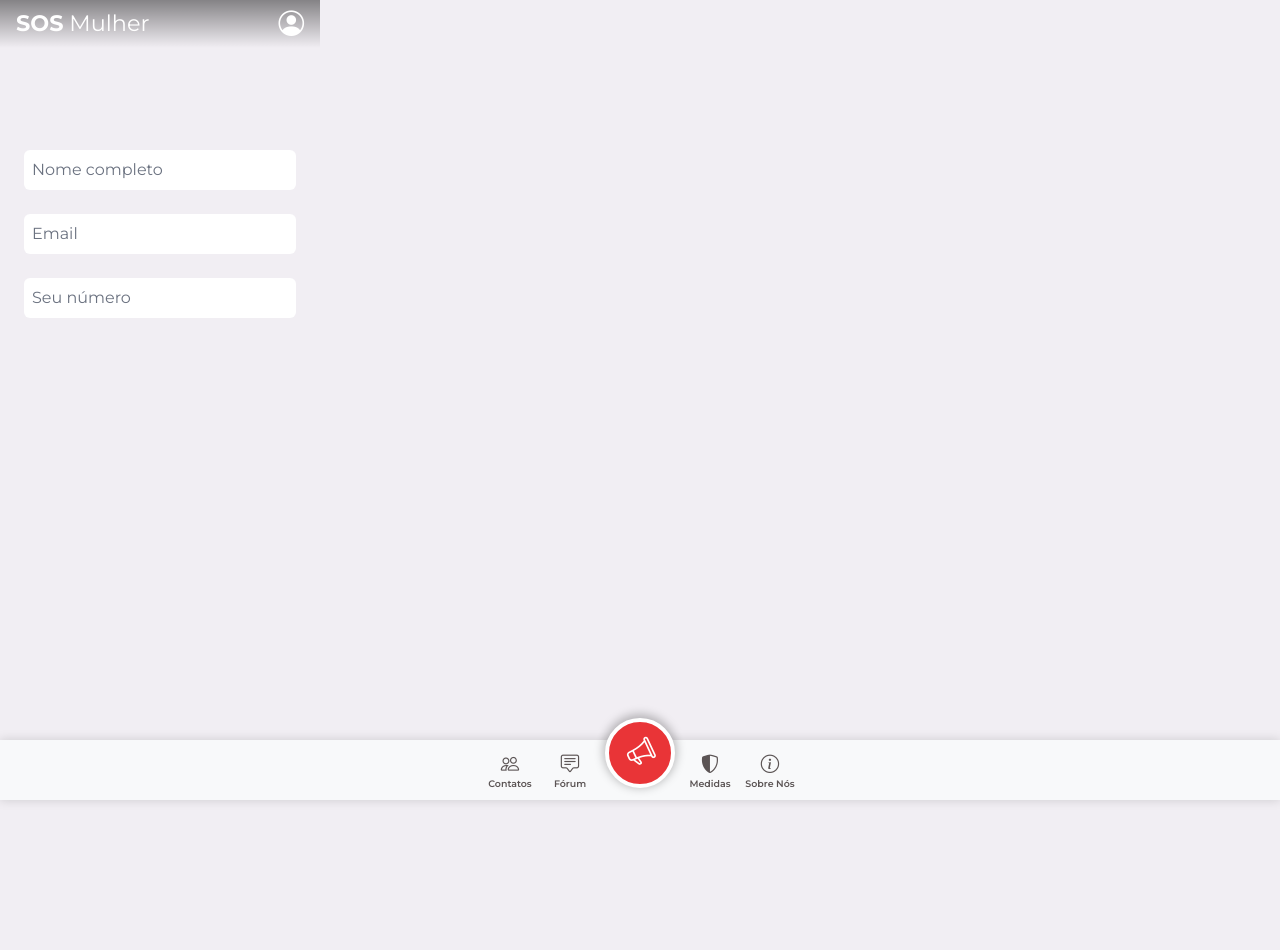
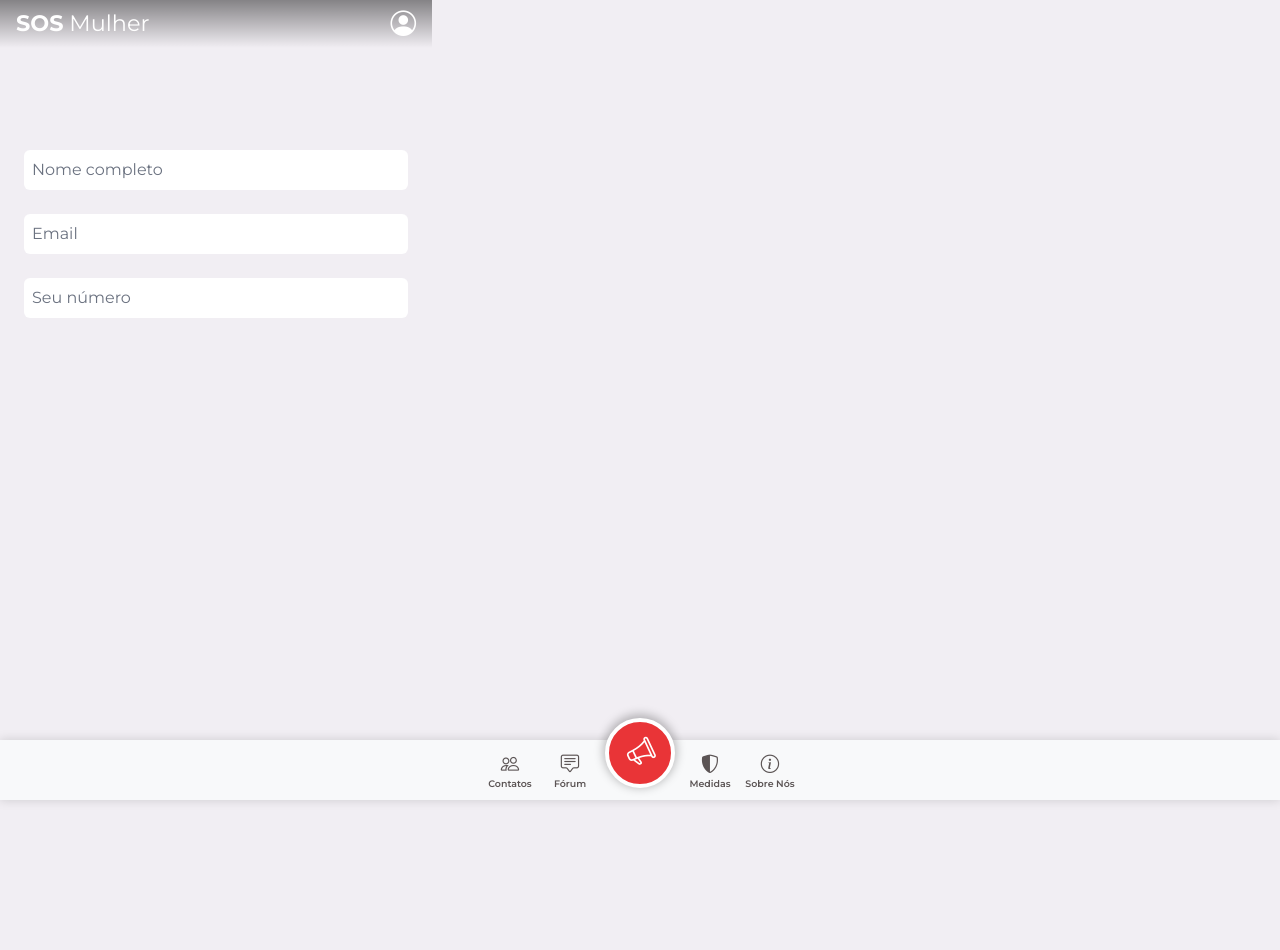
Before and after one commit to Leonardo-dSouza/SoS-M, a Flask app: page /perfil in a window 1280 px wide. Run offline with Flask 3, Linux system fonts and the light colour scheme; some libraries are stand-ins or nearby versions.

Commit message:
imagens e correcoes de layout

```diff
--- a/app/static/style/homepage.css
+++ b/app/static/style/homepage.css
@@ -4,6 +4,13 @@ div.carousel-inner{
 
     filter: brightness(.8);
 }
+
+.img{
+    max-height: 250px;
+}
+
+
+
 
 section.welcome-text-area{
 
--- a/app/static/style/style.css
+++ b/app/static/style/style.css
@@ -26,7 +26,7 @@ h1, h2, h3, h4, h5, h6, p{
 
 body{
     background-color: #F1EEF3;
-    max-width: 320px;
+    max-width: 432px;
     min-height: 100vh;
     margin: 0 auto;
 }
@@ -34,7 +34,7 @@ body{
 /* --- HEADER --- */
     .header-bar{
         background-image: linear-gradient(to bottom, rgba(0, 0, 0, 0.45), transparent);
-        max-width: 320px;
+        max-width: 432px;
         width: 100%;
         padding: 5px 0;
 
```
Also changed, not shown: app/templates/homepage.html (+6 -9 lines), app/templates/index.html (+6 -4 lines), app/static/images/carrossel1.png (added), app/static/images/carrossel2.png (added), app/static/images/carrossel3.png (added), app/static/images/imgboa.png (added), app/static/images/imgboa1.png (added), app/static/images/imgboa3.png (added).
